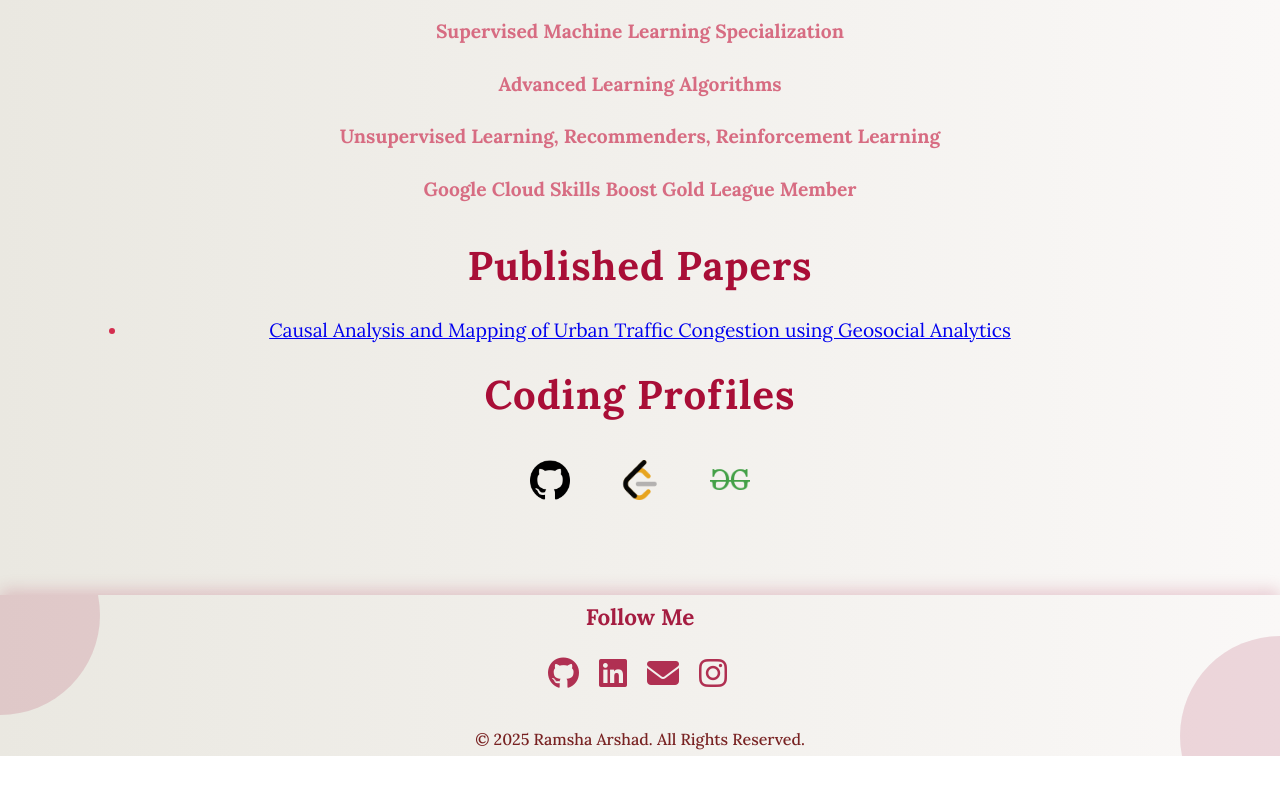
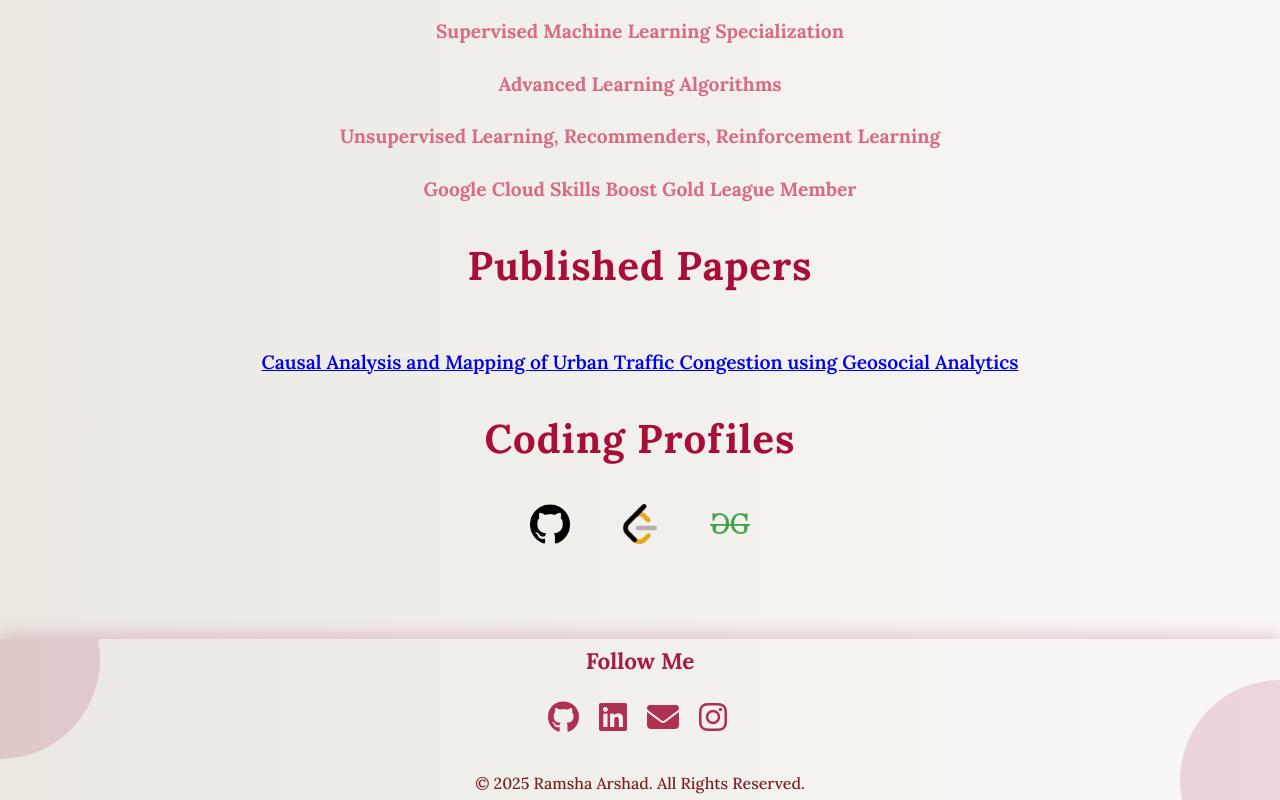
Before and after one commit to ramsha287/portfolio-react, a React (Create React App) app: page /education in a window 1280 px wide. Shown: the part 849-1649 px from the top of the page. Before the commit the page ends 1605 px from the top, so only its background shows below. Built offline with nearby package versions, Linux system fonts and the light colour scheme; a web font is replaced by a local one.

Commit message:
update apr26

```diff
--- a/src/Components/Education/Education.css
+++ b/src/Components/Education/Education.css
@@ -140,14 +140,14 @@
     transform: scale(1.1);
 }
 
-.published-papers-list {
+.papers-list {
     list-style: none;
     padding: 0;
     text-align: center;
     margin-top: 20px;
 }
 
-.published-papers-list li {
+.papers-list li {
     font-size: 1.2rem;
     padding: 12px;
     font-weight: 600;
@@ -158,7 +158,7 @@
 }
 
 /* Hover Effects */
-.published-papers-list li:hover {
+.papers-list li:hover {
     transform: scale(1.05);
     background: rgba(165, 29, 65, 0.2);
     box-shadow: 0 5px 15px rgba(165, 29, 65, 0.3);
```
